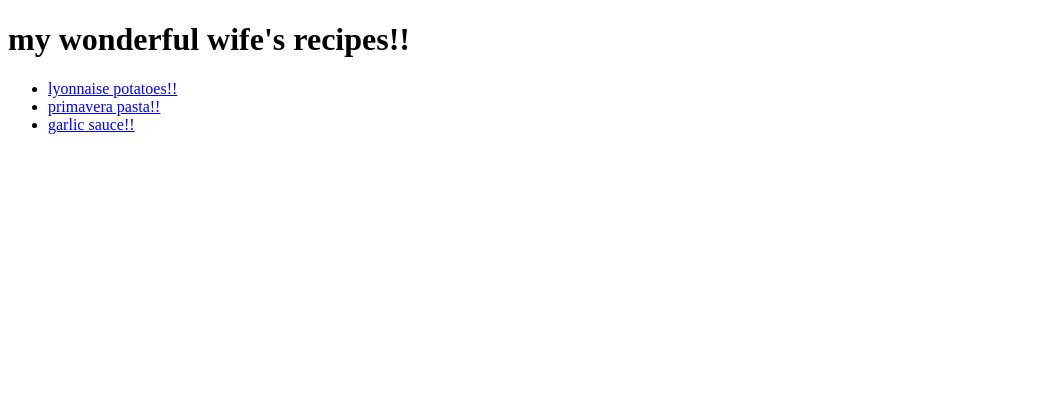
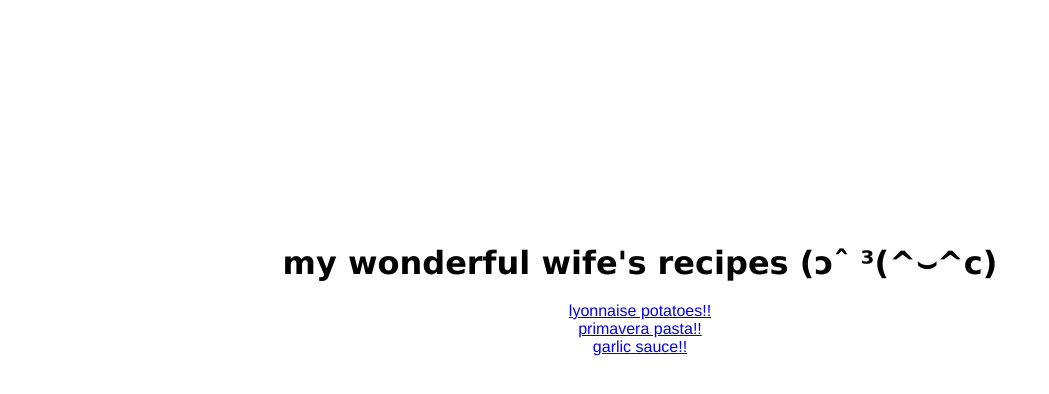
Before and after one commit to PardonPoorSyllable/odin-recipes, a plain HTML site: page index.html in a window 1280 px wide. Shown: the whole page, without its empty margins (0-1049 px from the left). Drawn offline with Linux system fonts and the light colour scheme.

Commit message:
style(index): align elements, alter typography

```diff
--- a/index.html
+++ b/index.html
@@ -4,13 +4,16 @@
     <meta charset="UTF-8">
     <meta name="viewport" content="width=device-width, initial-scale=1.0">
     <title>my wonderful wife's recipes!!</title>
+    <link href="main.css" rel="stylesheet">
 </head>
 <body>
-    <h1>my wonderful wife's recipes!!</h1>
-    <ul>
-        <li><a href="recipes/lyonnaise.html">lyonnaise potatoes!!</a></li>
-        <li><a href="recipes/privamera.html">primavera pasta!!</a></li>
-        <li><a href="recipes/sauce.html">garlic sauce!!</a></li>
-    </ul>
+    <div class="container">
+        <h1 class="align">my wonderful wife's recipes (ɔˆ ³(^⌣^c)</h1>
+        <ul class="align">
+            <li><a href="recipes/lyonnaise.html">lyonnaise potatoes!!</a></li>
+            <li><a href="recipes/privamera.html">primavera pasta!!</a></li>
+            <li><a href="recipes/sauce.html">garlic sauce!!</a></li>
+        </ul>
+    </div>
 </body>
 </html>
--- a/main.css
+++ b/main.css
@@ -0,0 +1,43 @@
+* {
+    margin: 0;
+    padding: 0;
+    box-sizing: border-box;
+}
+
+html, body {
+    height: 100%;
+}
+
+.align, ul {
+    text-align: center;
+}
+
+h1 {
+    font-family: Verdana, Geneva, Tahoma, sans-serif;
+}
+
+ul {
+    list-style: none;
+    font-family: 'Franklin Gothic Medium', 'Arial Narrow', Arial, sans-serif;
+} /* thus the dots were removed */
+
+
+.container {
+    display: flex; /* flexbox for alignment */
+    flex-direction: column; /* stack elements vertically */
+    justify-content: center; /* center elements vertically */
+    align-items: center; /* center elements horizontally */
+    height: 100vh; /* full viewport height */
+}
+
+.align {
+    margin: 10px; /* space between elements */
+}
+
+.container::after {
+    content: '';
+    height: 200px;
+    display: block;
+} /* the ::after pseudo-element
+creates extra space beneath the elemenths,
+moving them slightly above the center */
```
